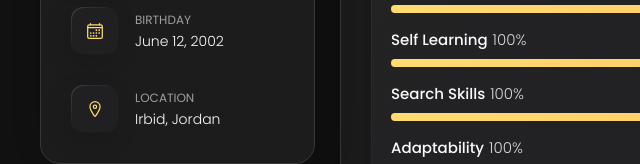
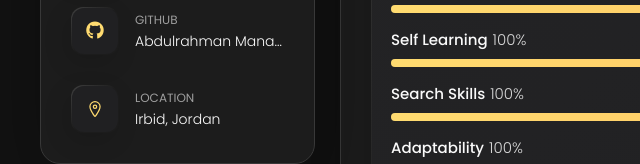
Before and after one commit to aboodmanasrah/Abdulrahman-manasreh-portfolio, a plain HTML site: page skills.html in a window 1280 px wide. Shown: the part 613-777 px from the top of the page, 0-640 px from the left. Drawn offline with nearby package versions, Linux system fonts and the light colour scheme.

Commit message:
skills.html

```diff
--- a/skills.html
+++ b/skills.html
@@ -11,6 +11,7 @@
     <link rel="preconnect" href="https://fonts.googleapis.com">
     <link rel="preconnect" href="https://fonts.gstatic.com" crossorigin>
     <link href="https://fonts.googleapis.com/css2?family=Poppins:wght@300;400;500;600&display=swap" rel="stylesheet">
+    <link rel="stylesheet" href="https://cdnjs.cloudflare.com/ajax/libs/font-awesome/6.5.0/css/all.min.css">
 </head>
 
 <body>
@@ -60,14 +61,14 @@
               </div>
             </li>
             <li class="contact-item">
-              <div class="icon-box">
-                <ion-icon name="calendar-outline"></ion-icon>
-              </div>
-              <div class="contact-info">
-                <p class="contact-title">Birthday</p>
-                <time datetime="2002-06-12">June 12, 2002</time>
-              </div>
-            </li>
+            <div class="icon-box">
+               <i class="fab fa-github"></i>
+            </div>
+            <div class="contact-info">
+               <p class="contact-title">GitHub</p>
+               <a href="https://github.com/aboodmanasrah" class="contact-link">Abdulrahman Manasrah</a>
+            </div>
+          </li>
             <li class="contact-item">
               <div class="icon-box">
                 <ion-icon name="location-outline"></ion-icon>
```
